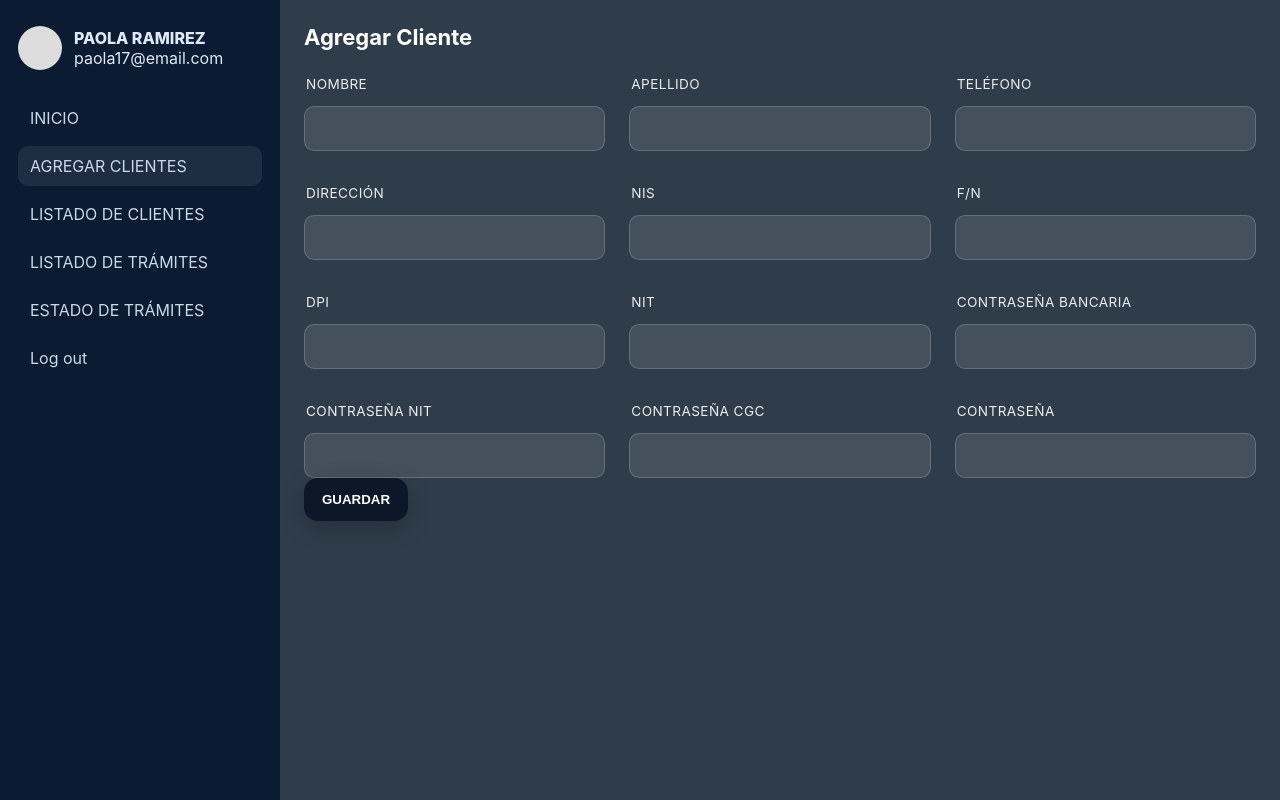
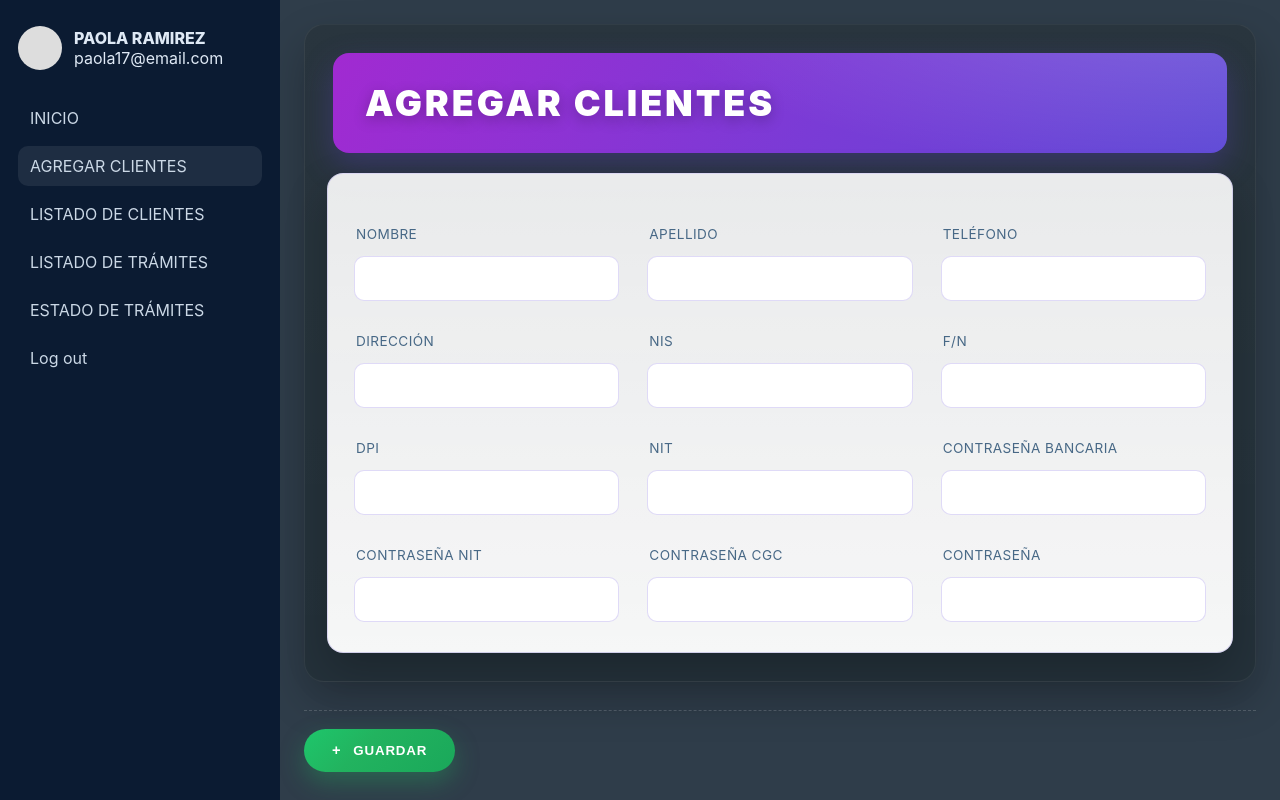
Before and after one commit to Mafer272/Frontend_GestorSAT, a plain HTML site: page clientes.html in a window 1280 px wide. Drawn offline with Linux system fonts and the light colour scheme.

Commit message:
no message

```diff
--- a/clientes.html
+++ b/clientes.html
@@ -5,6 +5,132 @@
   <meta name="viewport" content="width=device-width, initial-scale=1" />
   <title>Agregar Clientes</title>
   <link rel="stylesheet" href="css/styles.css" />
+
+  <!-- Estilos SOLO para esta página: hero morado + panel de fondo + card + botón -->
+  <style>
+    :root{
+      /* Paleta morado/violeta */
+      --cl-purple-1:#a12ad1;
+      --cl-purple-2:#7a3bd6;
+      --cl-purple-3:#5e49d6;
+      --cl-deep:#202d36;
+      --cl-ink:#0e2136;
+      --cl-white:#ffffff;
+      --cl-shadow:0 18px 42px rgba(0,0,0,.22);
+      --cl-radius:20px;
+    }
+
+    .clientes-shell{ max-width:1220px; margin:0 auto; }
+
+    /* Panel de fondo (doble pantalla) */
+    .clientes-panel{
+      background: linear-gradient(180deg, rgba(255,255,255,.04), rgba(255,255,255,.02)),
+                  var(--cl-deep);
+      border:1px solid rgba(255,255,255,.06);
+      border-radius: var(--cl-radius);
+      box-shadow: var(--cl-shadow);
+      padding: 22px 22px 28px;
+    }
+
+    /* HERO morado */
+    .clientes-hero{
+      margin: 6px 6px 20px;
+      border-radius: calc(var(--cl-radius) - 4px);
+      background:
+        radial-gradient(900px 300px at 95% -60%, rgba(255,255,255,.18), transparent 60%),
+        linear-gradient(120deg, var(--cl-purple-1) 0%, var(--cl-purple-2) 55%, var(--cl-purple-3) 100%);
+      color:#fff;
+      padding: 28px 32px;
+      box-shadow: 0 12px 30px rgba(86,62,179,.38);
+    }
+    .clientes-hero h1{
+      margin:0; text-align:left;
+      font-size: 36px; letter-spacing:.08em; font-weight:900;
+      text-shadow: 0 4px 14px rgba(0,0,0,.25);
+    }
+
+    /* Card del formulario */
+    .clientes-card{
+      background: linear-gradient(180deg, rgba(255,255,255,.90), rgba(255,255,255,.96));
+      border: 1px solid rgba(94,73,214,.18);
+      border-radius: 16px;
+      box-shadow: var(--cl-shadow);
+      padding: 26px 26px 30px;
+      color: var(--cl-ink);
+    }
+
+    .clientes-header{
+      display:flex; align-items:center; justify-content:space-between;
+      gap:16px; margin-bottom: 16px;
+    }
+    .clientes-title{ margin:0; font-size:22px; font-weight:800; letter-spacing:.02em; color:var(--cl-ink);}
+
+    /* Inputs claros */
+    .clientes-card .input{
+      background: #fff !important;
+      color: var(--cl-ink) !important;
+      border:1px solid rgba(94,73,214,.20) !important;
+    }
+    .clientes-card .input::placeholder{ color:#6b7b8d !important; }
+
+    /* Grilla */
+    .clientes-card .form-grid{
+      grid-template-columns: repeat(3, minmax(240px, 1fr));
+      column-gap: 28px;
+      row-gap: 22px;
+    }
+    @media (max-width: 1100px){
+      .clientes-card .form-grid{ grid-template-columns: repeat(2, minmax(220px,1fr)); }
+    }
+    @media (max-width: 720px){
+      .clientes-card .form-grid{ grid-template-columns: 1fr; }
+    }
+
+    /* Línea divisoria y contenedor del botón */
+    .footer-actions.local-space{
+      max-width:1220px;
+      margin: 28px auto 0;
+      padding-top: 18px;
+      border-top: 1px dashed rgba(255,255,255,.16);
+      display:flex; gap:12px; justify-content:flex-start;
+    }
+
+    /* === Botón píldora verde “+ GUARDAR” con micro-movimiento === */
+    .btn-pill-add{
+      appearance:none;
+      border:0;
+      border-radius:9999px;
+      padding:14px 28px;
+      font-weight:900;
+      letter-spacing:.06em;
+      text-transform:uppercase;
+      color:#fff;
+      background: linear-gradient(135deg, #1ec66b 0%, #22b35f 40%, #1aa85a 100%);
+      box-shadow: 0 10px 24px rgba(34,179,95,.35);
+      cursor:pointer;
+      transition: transform .15s ease, box-shadow .15s ease, filter .2s ease;
+      display:inline-flex;
+      align-items:center;
+      gap:10px;
+    }
+    .btn-pill-add .plus{
+      display:inline-block;
+      font-weight:900;
+      font-size:1.1em;
+      line-height:1;
+      margin-right:2px;
+    }
+    .btn-pill-add:hover{
+      transform: translateY(-2px) scale(1.01);
+      box-shadow: 0 14px 28px rgba(34,179,95,.45);
+      filter:brightness(1.03);
+    }
+    .btn-pill-add:active{ transform: translateY(0) scale(1.005); }
+    .btn-pill-add:focus{ outline: 2px solid rgba(30,198,107,.45); outline-offset:2px; }
+
+    /* Ocultos */
+    .chip-row, .clientes-sub{ display:none !important; }
+  </style>
 </head>
 <body data-page="clientes" class="page">
   <aside class="sidebar">
@@ -26,30 +152,47 @@
   </aside>
 
   <main class="main">
-    <h2 class="section-title">Agregar Cliente</h2>
-    <form id="clientesForm" class="form-grid">
-      <div class="form-col"><label class="label">NOMBRE</label><input class="input" required></div>
-      <div class="form-col"><label class="label">APELLIDO</label><input class="input" required></div>
-      <div class="form-col"><label class="label">TELÉFONO</label><input class="input" required></div>
+    <div class="clientes-shell">
+      <div class="clientes-panel">
+        <section class="clientes-hero">
+          <h1>AGREGAR CLIENTES</h1>
+        </section>
 
-      <div class="form-col"><label class="label">DIRECCIÓN</label><input class="input"></div>
-      <div class="form-col"><label class="label">NIS</label><input class="input"></div>
-      <div class="form-col"><label class="label">F/N</label><input class="input"></div>
+        <div class="clientes-card">
+          <div class="clientes-header">
+            <h2 class="clientes-title"></h2>
+          </div>
 
-      <div class="form-col"><label class="label">DPI</label><input class="input"></div>
-      <div class="form-col"><label class="label">NIT</label><input class="input"></div>
-      <div class="form-col"><label class="label">CONTRASEÑA BANCARIA</label><input class="input" type="password"></div>
+          <form id="clientesForm" class="form-grid">
+            <div class="form-col"><label class="label" style="color:#365a7b">NOMBRE</label><input class="input" required></div>
+            <div class="form-col"><label class="label" style="color:#365a7b">APELLIDO</label><input class="input" required></div>
+            <div class="form-col"><label class="label" style="color:#365a7b">TELÉFONO</label><input class="input" required></div>
 
-      <div class="form-col"><label class="label">CONTRASEÑA NIT</label><input class="input" type="password"></div>
-      <div class="form-col"><label class="label">CONTRASEÑA CGC</label><input class="input" type="password"></div>
-      <div class="form-col"><label class="label">CONTRASEÑA</label><input class="input" type="password"></div>
-    </form>
-    <div class="footer-actions">
-      <button form="clientesForm" class="btn btn-navy">GUARDAR</button>
+            <div class="form-col"><label class="label" style="color:#365a7b">DIRECCIÓN</label><input class="input"></div>
+            <div class="form-col"><label class="label" style="color:#365a7b">NIS</label><input class="input"></div>
+            <div class="form-col"><label class="label" style="color:#365a7b">F/N</label><input class="input"></div>
+
+            <div class="form-col"><label class="label" style="color:#365a7b">DPI</label><input class="input"></div>
+            <div class="form-col"><label class="label" style="color:#365a7b">NIT</label><input class="input"></div>
+            <div class="form-col"><label class="label" style="color:#365a7b">CONTRASEÑA BANCARIA</label><input class="input" type="password"></div>
+
+            <div class="form-col"><label class="label" style="color:#365a7b">CONTRASEÑA NIT</label><input class="input" type="password"></div>
+            <div class="form-col"><label class="label" style="color:#365a7b">CONTRASEÑA CGC</label><input class="input" type="password"></div>
+            <div class="form-col"><label class="label" style="color:#365a7b">CONTRASEÑA</label><input class="input" type="password"></div>
+          </form>
+        </div>
+      </div>
+    </div>
+
+    <!-- Botón estilo píldora verde, más abajo -->
+    <div class="footer-actions local-space">
+      <button form="clientesForm" type="submit" class="btn-pill-add">
+        <span class="plus" aria-hidden="true">+</span> GUARDAR
+      </button>
     </div>
   </main>
 
-  <!-- Modal Guardado -->
+  <!-- Modal Guardado (sin cambios) -->
   <div class="modal" id="modal-clientes-ok">
     <div class="modal-content">
       <h3>Datos guardados</h3>
--- a/css/styles.css
+++ b/css/styles.css
@@ -38,7 +38,7 @@ a:hover{text-decoration:underline}
 .login-left{max-width:520px;margin-left:4vw}
 .login-title{font-size:14px;letter-spacing:.2em;opacity:.8;margin-bottom:8px}
 .login-h1{font-size:36px;margin:0 0 26px}
-.login-actions{display:flex;align-items:center;gap:16px;margin-top:8px}
+.login-actions{display:flex;align-items:center;gap:16px;margin-top:28px}
 .login-small{margin-top:18px;font-size:.9rem;opacity:.9}
 .login-figure{width:520px;height:520px;border-radius:50%;background:rgba(0,0,0,.25);display:grid;place-items:center;overflow:hidden;justify-self:center;background-image:url("../assets/images/login-foto.png");background-size:cover;background-position:center}
 
@@ -47,6 +47,7 @@ a:hover{text-decoration:underline}
 .register-card{background:#f7d1e6;border-radius:16px;padding:20px;box-shadow:var(--shadow)}
 .register-title{font-weight:800;letter-spacing:.06em;margin-left:5px;margin-bottom:4px;color:#7a2068}
 .register-btn{background:#0a1a2b;color:#fff}
+.register-card .footer-actions{ margin-top: 48px}
 
 /* MODAL */
 .modal{position:fixed;inset:0;background:rgba(0,0,0,.45);display:none;align-items:center;justify-content:center;padding:20px;z-index:1000}
```
